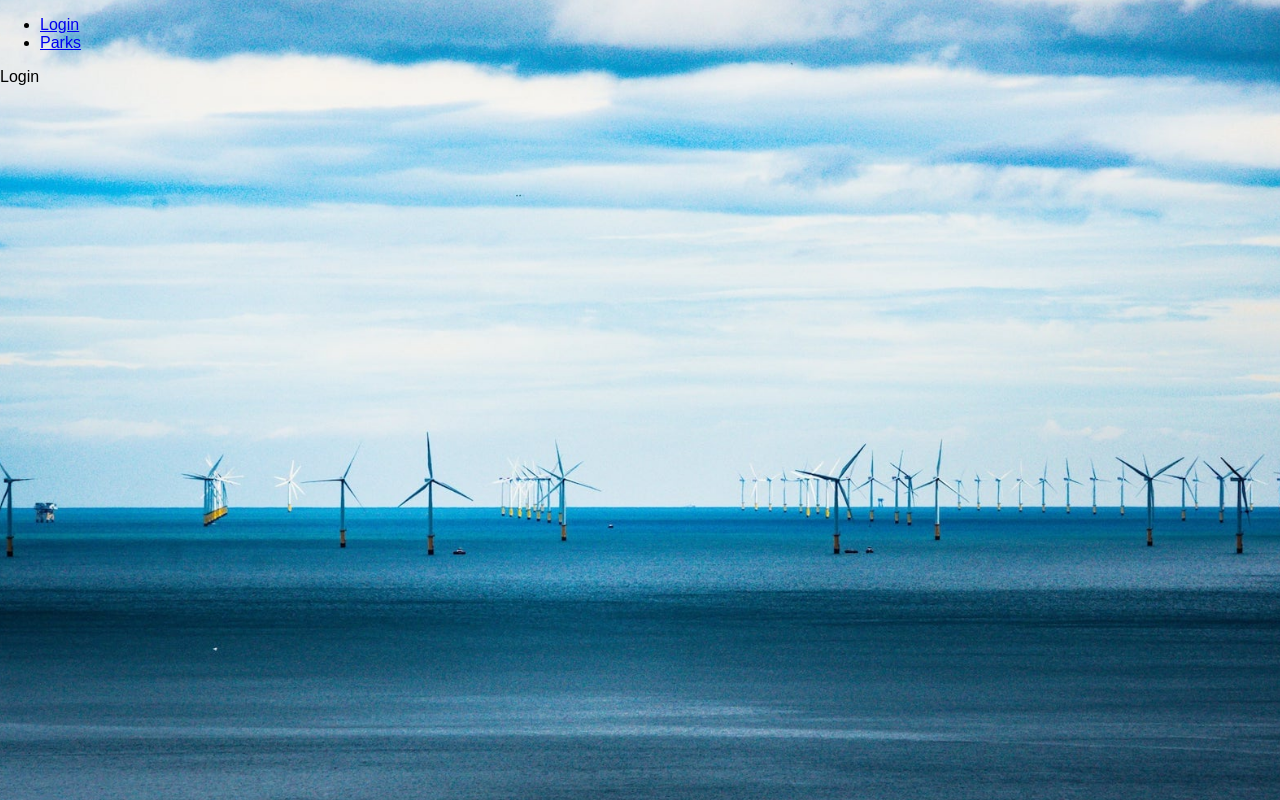
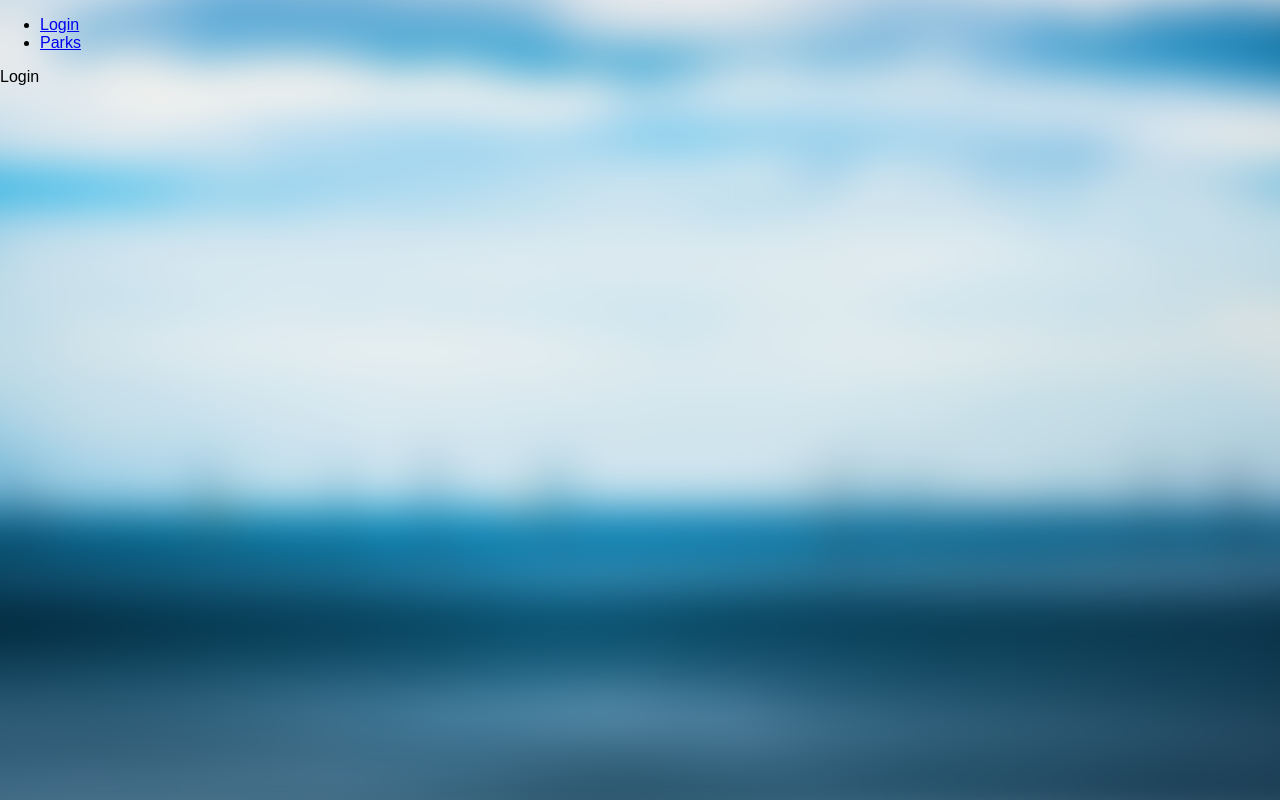
Before and after one commit to creimers/hackthewind, a React (Create React App) app: page / in a window 1280 px wide. Built offline with nearby package versions, Linux system fonts and the light colour scheme.

Commit message:
dynamic blur radius

```diff
--- a/src/App.js
+++ b/src/App.js
@@ -12,6 +12,7 @@ import FullscreenBackground from './components/FullscreenBackground';
 
 
 class App extends Component {
+
   state = {
     showAppBar: false,
     blurRadius: 20
@@ -21,7 +22,7 @@ class App extends Component {
     return (
       <Router>
         <div>
-          <FullscreenBackground />
+          <FullscreenBackground blurRadius={this.state.blurRadius} />
           <ul>
             <li><Link to="/">Login</Link></li>
             <li><Link to="/parks">Parks</Link></li>
--- a/src/components/FullscreenBackground/index.js
+++ b/src/components/FullscreenBackground/index.js
@@ -14,16 +14,20 @@ const BackgroundOuter = styled.div`
   z-index: -1;
 `;
 
-const BackgroundInner = styled.div`
-  height: 100vh;
-  width: 100vw;
-  background-image: url(${bgImage});
-  background-size: cover;
-  transform: scale(1.1);
-`;
 
 class FullscreenBackground extends React.Component {
   render() {
+
+    const BackgroundInner = styled.div`
+      height: 100vh;
+      width: 100vw;
+      background-image: url(${bgImage});
+      background-size: cover;
+      transform: scale(1.1);
+      transition: filter 1s;
+      filter: blur(${this.props.blurRadius || 0}px);
+    `;
+
     return (
       <BackgroundOuter>
         <BackgroundInner />
@@ -32,4 +36,6 @@ class FullscreenBackground extends React.Component {
   }
 }
 
+// TODO: PropTypes
+
 export default FullscreenBackground;
```
